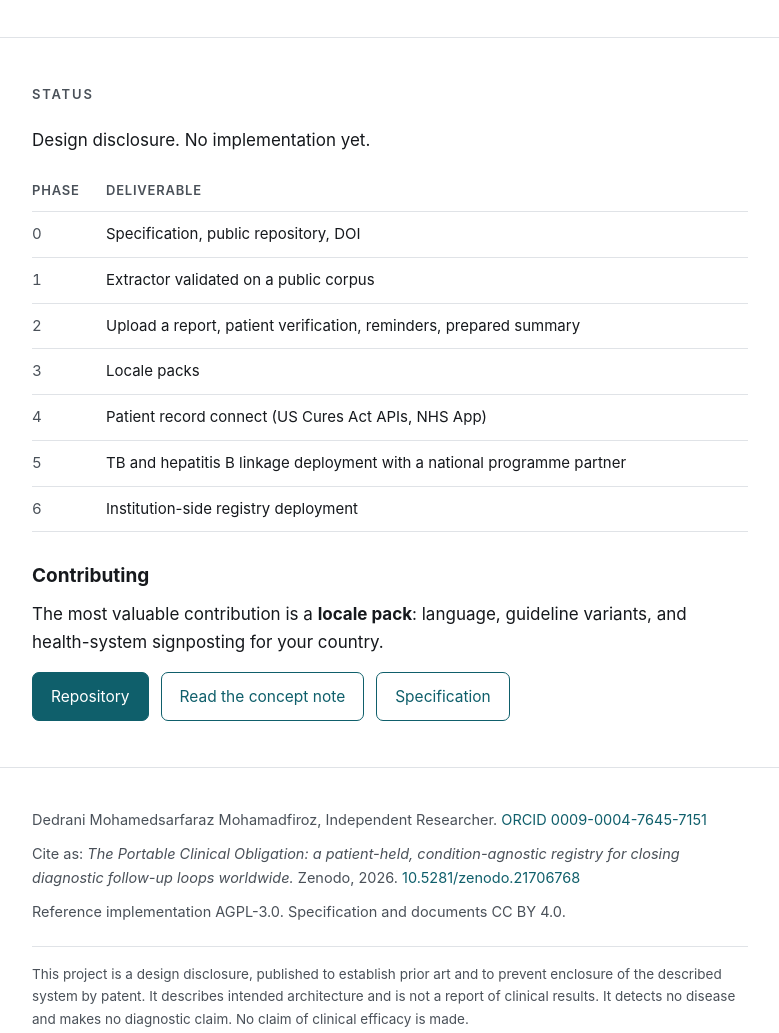
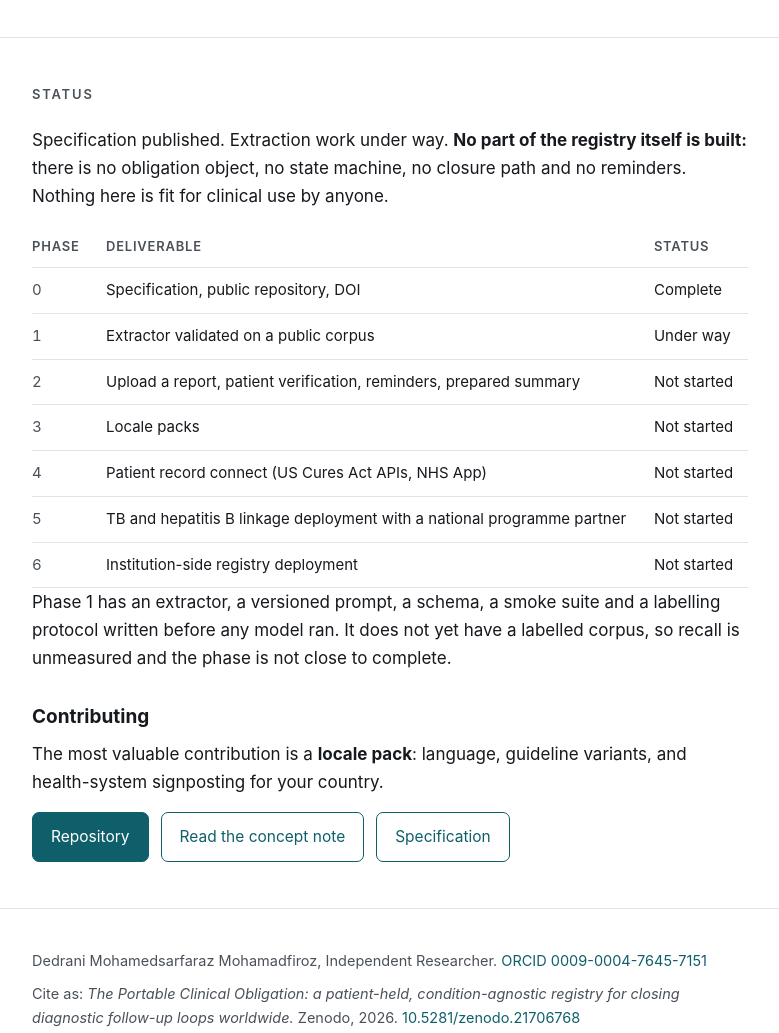
Before and after one commit to sufu786/amanah, a plain HTML site: page index.html in a window 1280 px wide. Shown: the part 2880-3913 px from the top of the page, without its empty margins (250-1029 px from the left). Drawn offline with Linux system fonts and the light colour scheme.

Commit message:
docs: replace "no implementation yet" with a per-phase status
Both the README and the landing page still said there was no implementation, which
stopped being true at 03dd1bd. Replaced with a status column and a Phase 1 section
that says what exists and, more importantly, what does not: no corpus has been
labelled, so recall, interval accuracy and category accuracy are unmeasured, and the
pilot corpus contained no positives at all. Validated in the phase title means measured
against hand labels under LABELLING.md, and that has not happened.

The registry itself is still unbuilt: no obligation object, no state machine, no
closure path, no reminders. Said plainly, because a status table that reads as progress
invites exactly the misreading this project cannot afford.

Disclaimers now acknowledge the extraction code and pilot data. The no-clinical-results
and no-efficacy claims are unchanged.

```diff
--- a/index.html
+++ b/index.html
@@ -237,19 +237,28 @@
 <section>
   <div class="wrap">
     <h2>Status</h2>
-    <p>Design disclosure. No implementation yet.</p>
+    <p>
+      Specification published. Extraction work under way. <b>No part of the registry itself is
+      built:</b> there is no obligation object, no state machine, no closure path and no reminders.
+      Nothing here is fit for clinical use by anyone.
+    </p>
     <table>
-      <thead><tr><th>Phase</th><th>Deliverable</th></tr></thead>
+      <thead><tr><th>Phase</th><th>Deliverable</th><th>Status</th></tr></thead>
       <tbody>
-        <tr><td>0</td><td>Specification, public repository, DOI</td></tr>
-        <tr><td>1</td><td>Extractor validated on a public corpus</td></tr>
-        <tr><td>2</td><td>Upload a report, patient verification, reminders, prepared summary</td></tr>
-        <tr><td>3</td><td>Locale packs</td></tr>
-        <tr><td>4</td><td>Patient record connect (US Cures Act APIs, NHS App)</td></tr>
-        <tr><td>5</td><td>TB and hepatitis B linkage deployment with a national programme partner</td></tr>
-        <tr><td>6</td><td>Institution-side registry deployment</td></tr>
+        <tr><td>0</td><td>Specification, public repository, DOI</td><td>Complete</td></tr>
+        <tr><td>1</td><td>Extractor validated on a public corpus</td><td>Under way</td></tr>
+        <tr><td>2</td><td>Upload a report, patient verification, reminders, prepared summary</td><td>Not started</td></tr>
+        <tr><td>3</td><td>Locale packs</td><td>Not started</td></tr>
+        <tr><td>4</td><td>Patient record connect (US Cures Act APIs, NHS App)</td><td>Not started</td></tr>
+        <tr><td>5</td><td>TB and hepatitis B linkage deployment with a national programme partner</td><td>Not started</td></tr>
+        <tr><td>6</td><td>Institution-side registry deployment</td><td>Not started</td></tr>
       </tbody>
     </table>
+    <p>
+      Phase 1 has an extractor, a versioned prompt, a schema, a smoke suite and a labelling protocol
+      written before any model ran. It does not yet have a labelled corpus, so recall is unmeasured
+      and the phase is not close to complete.
+    </p>
     <h3>Contributing</h3>
     <p>
       The most valuable contribution is a <b>locale pack</b>: language, guideline variants, and
@@ -277,7 +286,8 @@
     <p>Reference implementation AGPL-3.0. Specification and documents CC BY 4.0.</p>
     <p class="disclaimer">
       This project is a design disclosure, published to establish prior art and to prevent enclosure
-      of the described system by patent. It describes intended architecture and is not a report of
+      of the described system by patent. It describes intended architecture, together with early
+      extraction code and pilot measurements on public research data, and is not a report of
       clinical results. It detects no disease and makes no diagnostic claim. No claim of clinical
       efficacy is made.
     </p>
```
Also changed, not shown: README.md.
